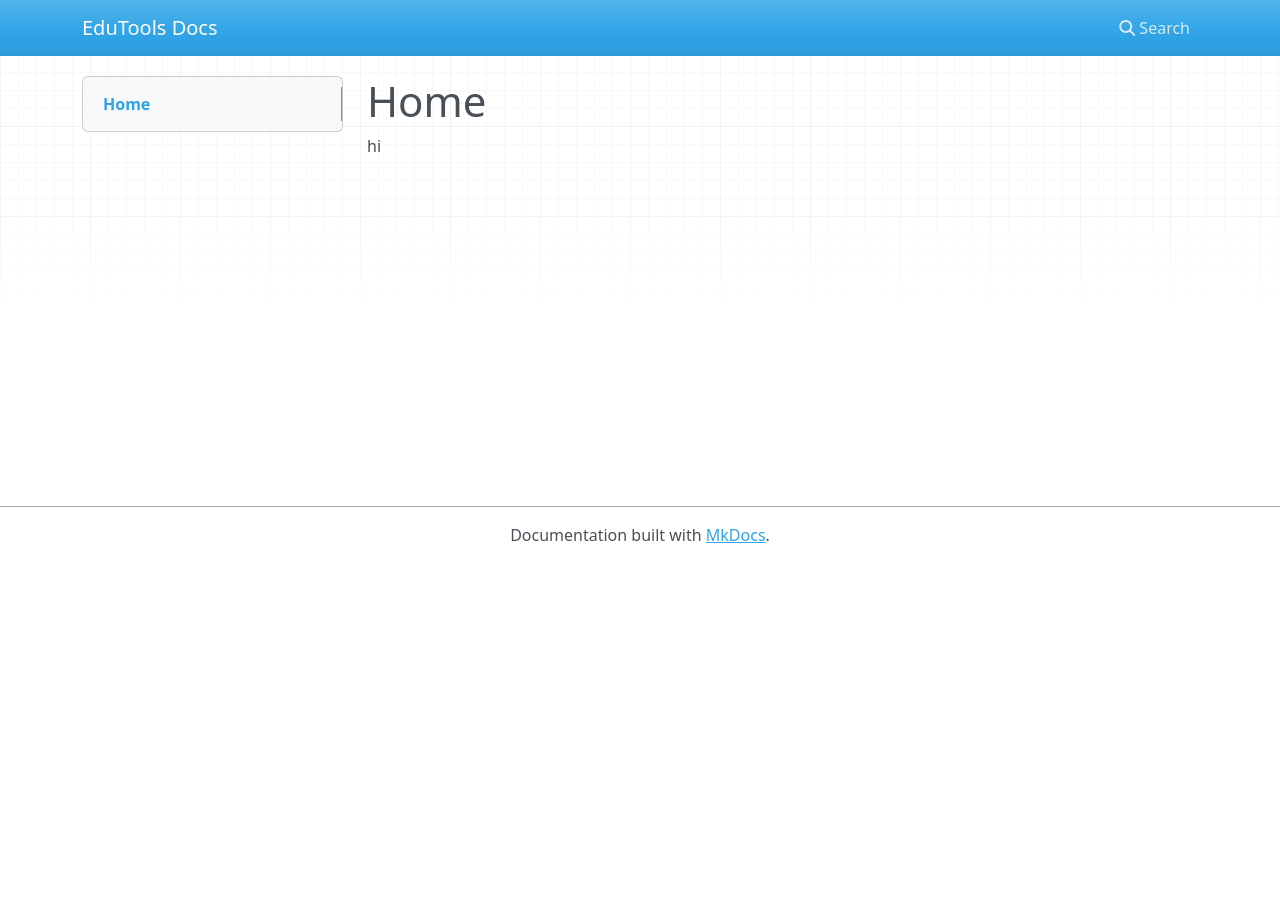
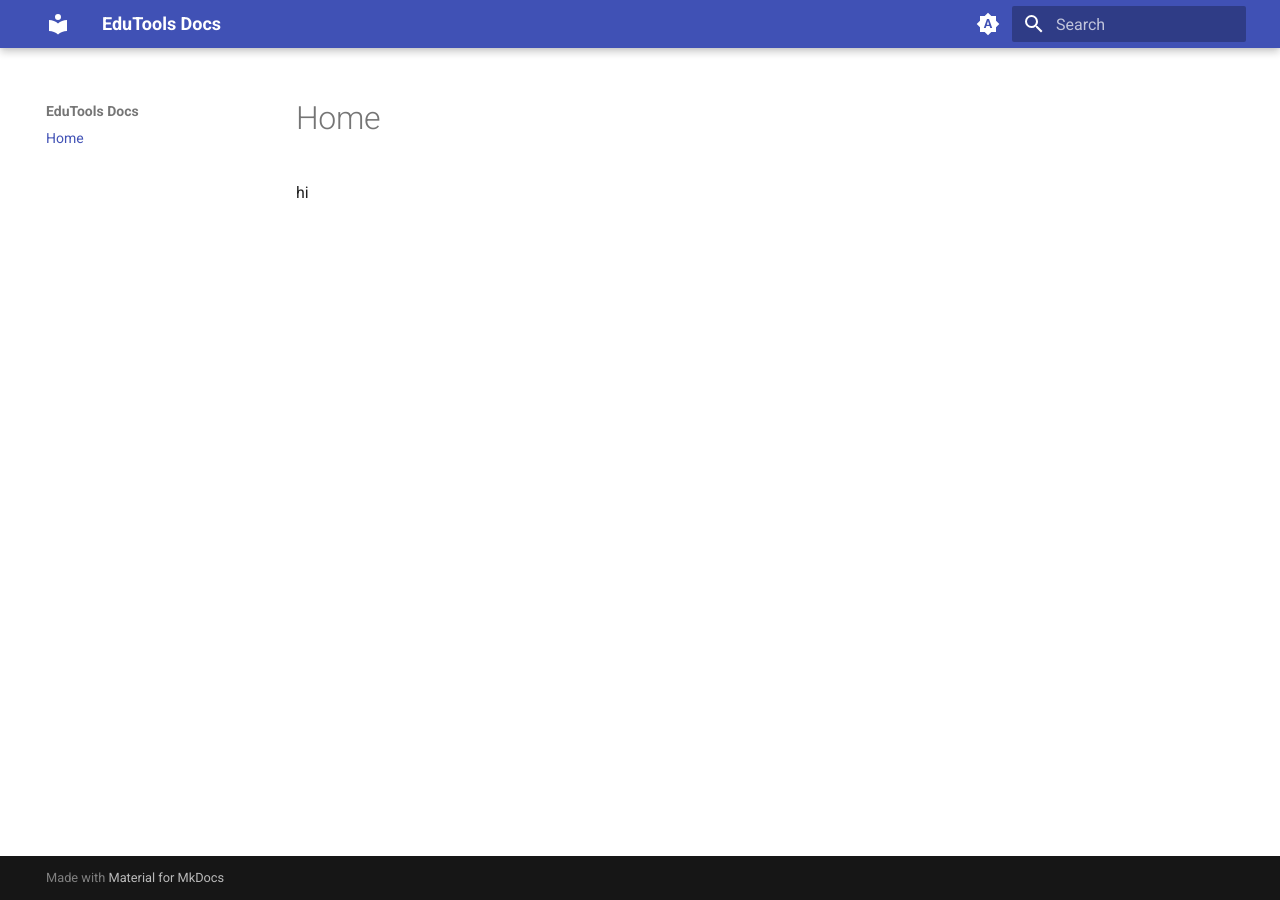
Before and after one commit to EducationalTools/docs, an MkDocs documentation site: the page built from docs/index.md, in a window 1280 px wide. Built offline with MkDocs 1.6.1 and Material for MkDocs 9.7.7, drawn with Linux system fonts in a browser that asks for light colours; nearby versions of some CDN libraries.

Commit message:
Update mkdocs.yml

```diff
--- a/mkdocs.yml
+++ b/mkdocs.yml
@@ -1,7 +1,5 @@
 theme:
   name: material
-site_name: EduTools Docs
-theme:
   palette:
     - media: "(prefers-color-scheme)"
       toggle:
@@ -19,3 +17,4 @@ theme:
       toggle:
         icon: material/brightness-4
         name: Switch to system preference
+site_name: EduTools Docs
```
